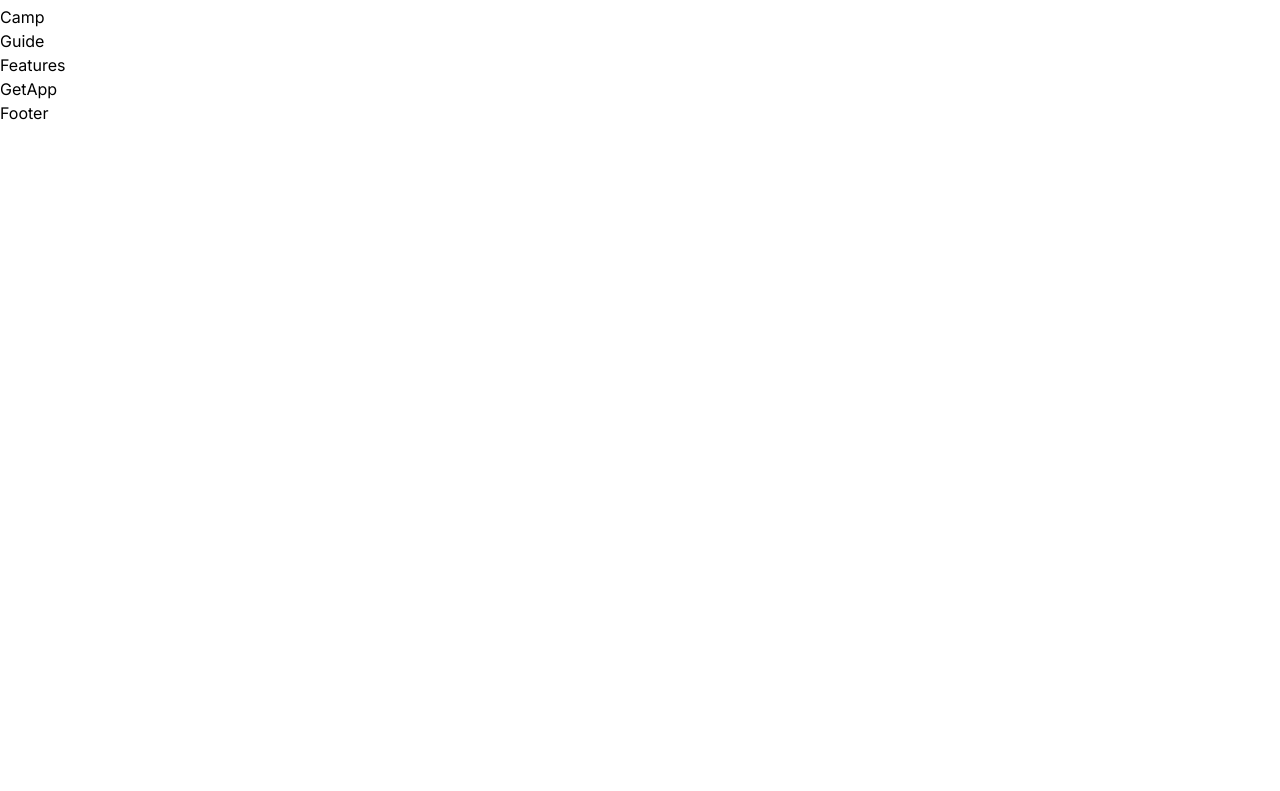
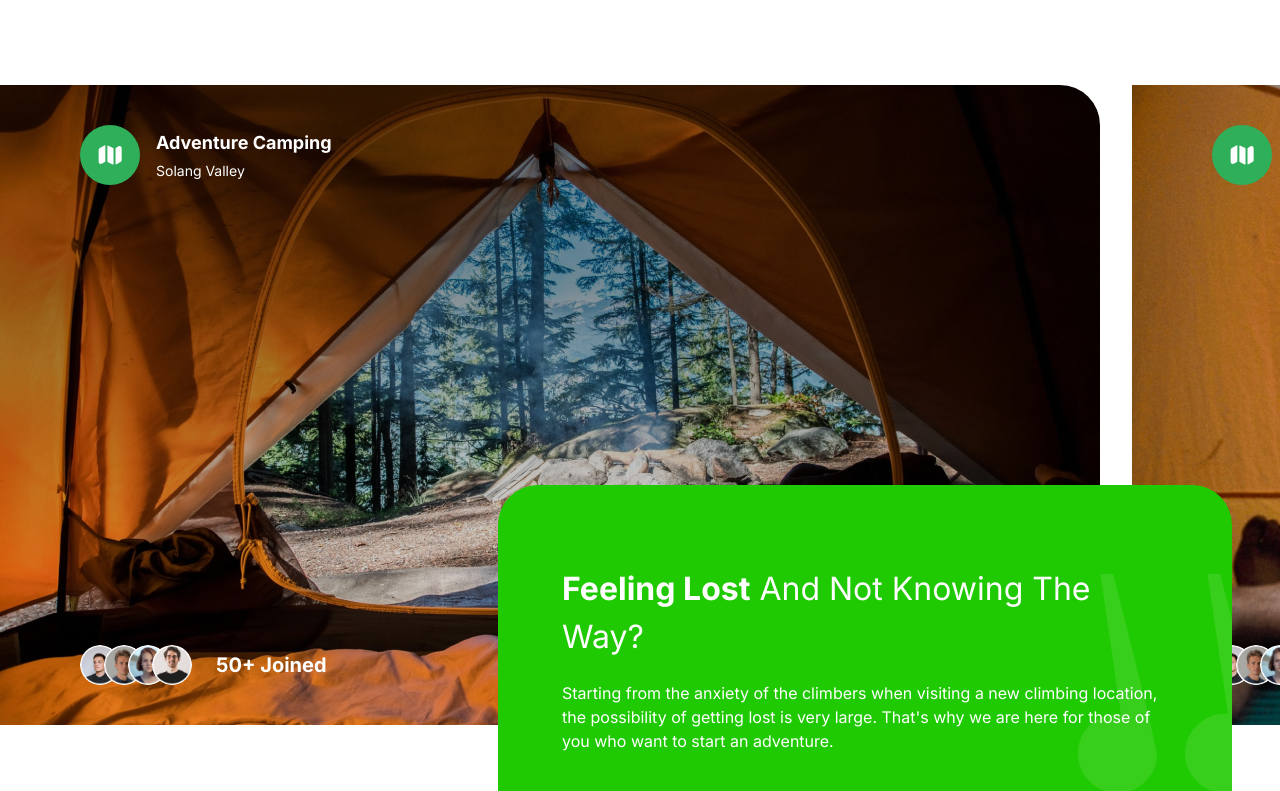
Before and after one commit to ni2-vsv11/next-travel-app, a Next.js app: page / in a window 1280 px wide. Shown: the part 720-1511 px from the top of the page. Before the commit the page ends 845 px from the top, so only its background shows below. Built offline with nearby package versions, Linux system fonts and the light colour scheme.

Commit message:
Camp section added

```diff
--- a/components/Camp.tsx
+++ b/components/Camp.tsx
@@ -1,8 +1,90 @@
-import React from 'react'
+import { PEOPLE_URL } from "@/constants";
+import Image from "next/image";
+
+interface CampProps {
+  backgroundImage: string;
+  title: string;
+  subtitle: string;
+  peopleJoined: string;
+}
+
+const CampSite = ({ backgroundImage, title, subtitle, peopleJoined }:
+  CampProps) => {
+  return (
+    <div className={`h-full w-full min-w-[1100px] ${backgroundImage} bg-cover bg-no-repeat lg:rounded-r-5xl 2xl:rounded-5xl`}>
+      <div className="flex h-full flex-col items-start justify-between p-6 lg:px-20 lg:py-10 ">
+        <div className="flexCenter gap-4">
+          <div className="rounded-full bg-green-50 p-4">
+            <Image
+              src="/folded-map.svg"
+              alt="map"
+              width={28}
+              height={28}
+            />
+          </div>
+          <div className="flex flex-col gap-1">
+            <h4 className="bold-18 text-white">{title}</h4>
+            <p className="regular-14 text-white">{subtitle}</p>
+          </div>
+        </div>
+
+        <div className="flexCenter gap-6">
+            <span className="flex -space-x-4 overflow-hidden">
+              {PEOPLE_URL.map((url) => (
+                <Image
+                 className="inline-block h-10 w-10 rounded-full"
+                 src={url}
+                 key={url}
+                 alt="person"
+                 width={52}
+                 height={52}
+                />
+              ))}
+            </span>
+            <p className="bold-16 md:bold-20 text-white">{peopleJoined}</p>
+        </div>
+      </div>
+    </div>
+  )
+}
 
 const Camp = () => {
   return (
-    <div>Camp</div>
+   <section className=' 2xl:max-container relative flex flex-col py-10 lg:mb-10 lg:py-20 xl:mb-20'>
+    <div className='hide-scrollbar flex h-[340px] w-full items-start justify-start gap-8 overflow-x-auto lg:h-[400px] xl:h-[640px]'>
+       <CampSite
+         backgroundImage="bg-bg-img-1"
+         title= "Adventure Camping"
+         subtitle="Solang Valley"
+         peopleJoined="50+ Joined"
+         />
+         <CampSite
+          backgroundImage="bg-bg-img-2"
+         title= "Riverside Camping"
+         subtitle="Old Manali"
+         peopleJoined="50+ Joined"
+         />
+    </div>
+
+    <div className="flexEnd mt-10 px-6 lg:-mt-60 lg:mr-6">
+      <div className="bg-[#20ca02] p-8 lg:max-w-[500px] xl:max-w-[734px] xl:rounded-5xl xl:px-16 xl:py-20 relative w-full overflow-hidden rounded-3xl">
+        <h2 className="regular-24 md:regular-32 2xl:regular-64 capitalize text-white">
+          <strong>Feeling Lost</strong> And Not Knowing The Way?
+          </h2>
+          <p className="regular-14 xl:regular-16 mt-5 text-white">
+            Starting from the anxiety of the climbers when visiting a new climbing location, the possibility of getting lost is very large. That's why we are here for those of you who want to start an adventure.
+          </p>
+          <Image
+            src="/quote.svg"
+            alt="camp-2"
+            width={186}
+            height={219}
+            className="camp-quote"
+          />
+      </div>
+    </div>
+
+   </section>
   )
 }
 
```
Also changed, not shown: 1 other file (tests, documents, lock files or other folders).
